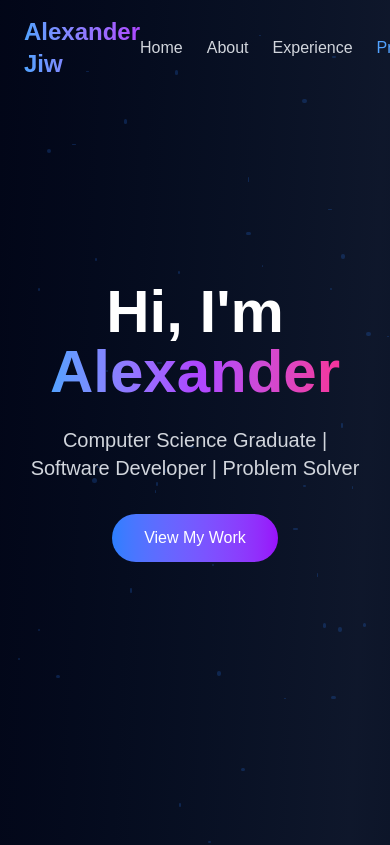
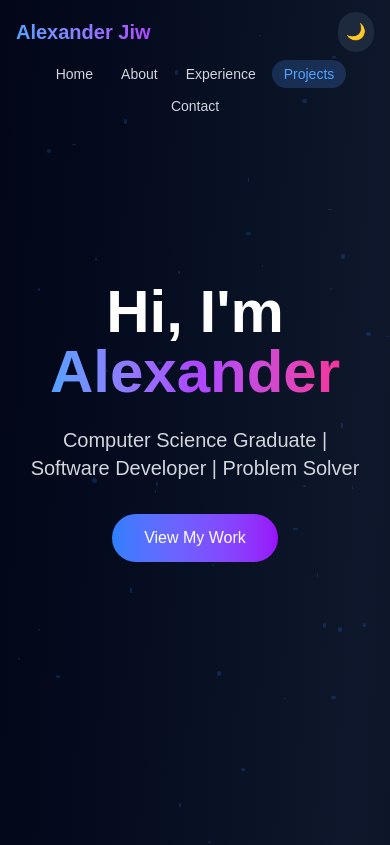
Before and after one commit to alexanderj03/portfolio, a Next.js app: page / in a window 390 px wide. Shown: the top 845 px of the page. Built offline with nearby package versions, Linux system fonts and the light colour scheme.

Commit message:
added mobile responsiveness

```diff
--- a/components/Navbar.tsx
+++ b/components/Navbar.tsx
@@ -22,11 +22,9 @@ export default function Navbar() {
   useEffect(() => {
     const handleScroll = () => {
       setScrollY(window.scrollY);
-
       const sections = ['home', 'about', 'experience', 'projects', 'contact'];
       let maxVisibility = 0;
       let current = 'home';
-
       sections.forEach((section) => {
         const element = document.getElementById(section);
         if (element) {
@@ -40,7 +38,6 @@ export default function Navbar() {
           }
         }
       });
-
       setActiveSection(current);
     };
 
@@ -49,15 +46,17 @@ export default function Navbar() {
     return () => window.removeEventListener('scroll', handleScroll);
   }, []);
 
+  const navBg = scrollY > 50
+    ? isDarkMode
+      ? 'bg-slate-900/95 backdrop-blur-sm shadow-lg'
+      : 'bg-white/95 backdrop-blur-sm shadow-lg'
+    : 'bg-transparent';
+
   return (
-    <nav className={`fixed top-0 w-full z-50 transition-all duration-300 ${
-      scrollY > 50
-        ? isDarkMode
-          ? 'bg-slate-900/95 backdrop-blur-sm shadow-lg'
-          : 'bg-white/95 backdrop-blur-sm shadow-lg'
-        : 'bg-transparent'
-    }`}>
-      <div className="max-w-6xl mx-auto px-6 py-4 flex justify-between items-center">
+    <nav className={`fixed top-0 w-full z-50 transition-all duration-300 ${navBg}`}>
+
+      {/* DESKTOP: single row */}
+      <div className="hidden md:flex max-w-6xl mx-auto px-6 py-4 justify-between items-center">
         <h1 className="text-2xl font-bold bg-gradient-to-r from-blue-400 to-purple-500 bg-clip-text text-transparent">
           Alexander Jiw
         </h1>
@@ -78,9 +77,7 @@ export default function Navbar() {
           <button
             onClick={toggleTheme}
             className={`p-2 rounded-full transition-all duration-300 ${
-              isDarkMode
-                ? 'bg-slate-800 hover:bg-slate-700'
-                : 'bg-gray-200 hover:bg-gray-300'
+              isDarkMode ? 'bg-slate-800 hover:bg-slate-700' : 'bg-gray-200 hover:bg-gray-300'
             }`}
             aria-label="Toggle theme"
           >
@@ -88,6 +85,47 @@ export default function Navbar() {
           </button>
         </div>
       </div>
+
+      {/* MOBILE: name + theme toggle on top, pill links below */}
+      <div className="flex md:hidden flex-col px-4 pt-3 pb-2 gap-2">
+        {/* Row 1: name + theme toggle */}
+        <div className="flex w-full justify-between items-center">
+          <h1 className="text-xl font-bold bg-gradient-to-r from-blue-400 to-purple-500 bg-clip-text text-transparent">
+            Alexander Jiw
+          </h1>
+          <button
+            onClick={toggleTheme}
+            className={`p-2 rounded-full transition-all duration-300 ${
+              isDarkMode ? 'bg-slate-800 hover:bg-slate-700' : 'bg-gray-200 hover:bg-gray-300'
+            }`}
+            aria-label="Toggle theme"
+          >
+            {isDarkMode ? '🌙' : '☀️'}
+          </button>
+        </div>
+
+        {/* Row 2: pill-style nav links */}
+        <div className="flex items-center justify-center gap-1 flex-wrap">
+          {NAV_ITEMS.map((item) => (
+            <button
+              key={item}
+              onClick={() => scrollToSection(item.toLowerCase())}
+              className={`text-sm px-3 py-1 rounded-full transition-all duration-200 ${
+                activeSection === item.toLowerCase()
+                  ? isDarkMode
+                    ? 'text-blue-400 bg-blue-400/20'
+                    : 'text-blue-500 bg-blue-100'
+                  : isDarkMode
+                  ? 'text-gray-300 hover:text-blue-400 hover:bg-white/10'
+                  : 'text-gray-600 hover:text-blue-500 hover:bg-gray-100'
+              }`}
+            >
+              {item}
+            </button>
+          ))}
+        </div>
+      </div>
+
     </nav>
   );
 }
--- a/components/sections/Experience.tsx
+++ b/components/sections/Experience.tsx
@@ -59,16 +59,16 @@ export default function Experience() {
   const { isDarkMode } = useTheme();
 
   return (
-    <section id="experience" className="min-h-screen flex items-center py-20 px-4 sm:px-6">
+    <section id="experience" className="min-h-screen flex items-center py-20 px-4 md:px-6">
       <div className="max-w-6xl mx-auto w-full">
-        <h2 className="text-4xl sm:text-5xl font-bold mb-4 text-center">Resume</h2>
+        <h2 className="text-4xl md:text-5xl font-bold mb-4 text-center">Resume</h2>
         <p className={`text-center mb-16 text-lg ${isDarkMode ? 'text-gray-300' : 'text-gray-600'}`}>
           Here are my work experiences and education.
         </p>
 
         {/* Work Experience */}
         <div className="mb-20">
-          <h3 className="text-2xl sm:text-3xl font-bold mb-12 text-center bg-gradient-to-r from-yellow-400 to-orange-500 bg-clip-text text-transparent">
+          <h3 className="text-2xl md:text-3xl font-bold mb-12 text-center bg-gradient-to-r from-yellow-400 to-orange-500 bg-clip-text text-transparent">
             Work Experience
           </h3>
           <Timeline items={workExperience} icon="💼" isDarkMode={isDarkMode} type="work" />
@@ -76,7 +76,7 @@ export default function Experience() {
 
         {/* Education */}
         <div>
-          <h3 className="text-2xl sm:text-3xl font-bold mb-12 text-center bg-gradient-to-r from-yellow-400 to-orange-500 bg-clip-text text-transparent">
+          <h3 className="text-2xl md:text-3xl font-bold mb-12 text-center bg-gradient-to-r from-yellow-400 to-orange-500 bg-clip-text text-transparent">
             Education
           </h3>
           <Timeline items={education} icon="🎓" isDarkMode={isDarkMode} type="education" />
@@ -116,12 +116,12 @@ function Timeline({ items, icon, isDarkMode, type }: TimelineProps) {
     <div className="relative">
       {/* Vertical line — on mobile sits left-aligned, on desktop centered */}
       <div
-        className={`absolute left-5 sm:left-1/2 sm:-translate-x-1/2 w-1 h-full ${
+        className={`absolute left-5 md:left-1/2 md:-translate-x-1/2 w-1 h-full ${
           isDarkMode ? 'bg-slate-700' : 'bg-gray-300'
         }`}
       />
 
-      <div className="space-y-10 sm:space-y-12">
+      <div className="space-y-10 md:space-y-12">
         {items.map((item, idx) => {
           const isLeft = item.side === 'left';
           const title =
@@ -136,7 +136,7 @@ function Timeline({ items, icon, isDarkMode, type }: TimelineProps) {
           return (
             <div key={idx}>
               {/* ── MOBILE layout: icon left, card right ── */}
-              <div className="flex sm:hidden items-start gap-4">
+              <div className="flex md:hidden items-start gap-4">
                 {/* Dot */}
                 <div className="relative z-10 flex-shrink-0 w-10 h-10 rounded-full bg-gradient-to-br from-blue-500 to-purple-600 flex items-center justify-center shadow-lg shadow-blue-500/50">
                   <span className="text-lg">{icon}</span>
@@ -166,7 +166,7 @@ function Timeline({ items, icon, isDarkMode, type }: TimelineProps) {
               </div>
 
               {/* ── DESKTOP layout: alternating left/right ── */}
-              <div className={`hidden sm:flex items-center ${isLeft ? 'flex-row' : 'flex-row-reverse'}`}>
+              <div className={`hidden md:flex items-center ${isLeft ? 'flex-row' : 'flex-row-reverse'}`}>
                 {/* Card */}
                 <div className={`w-5/12 ${isLeft ? 'text-right pr-8' : 'text-left pl-8'}`}>
                   <div
```
